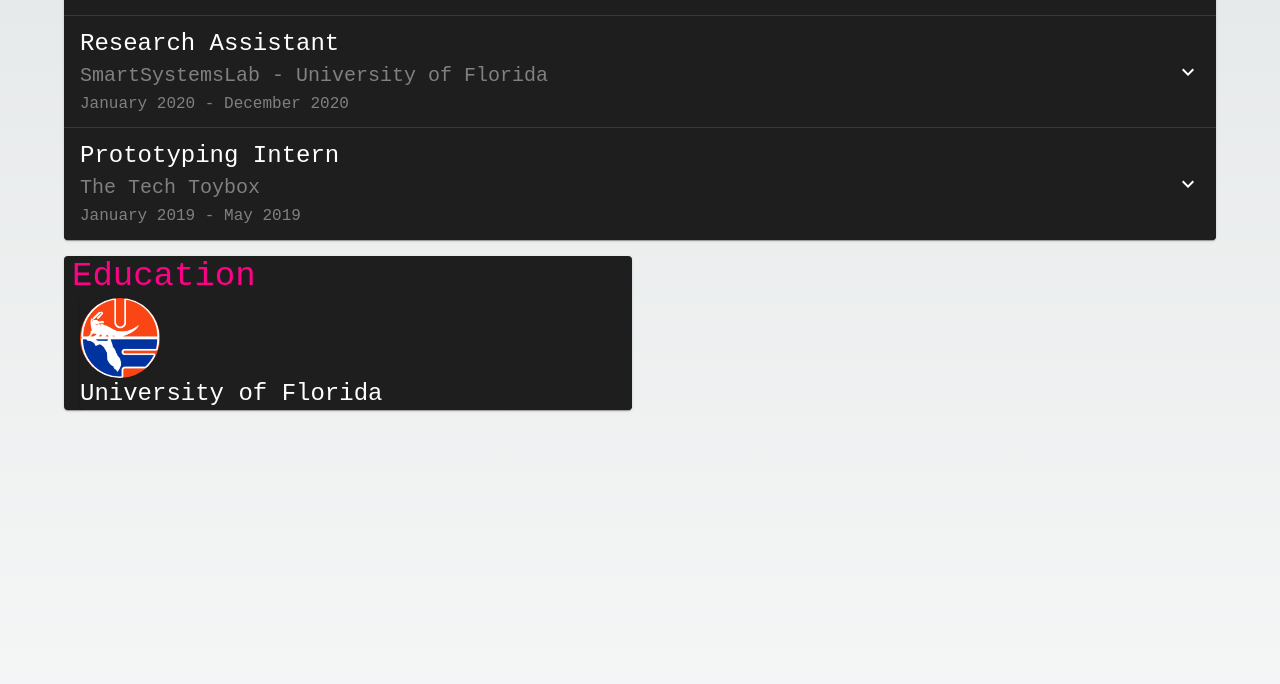
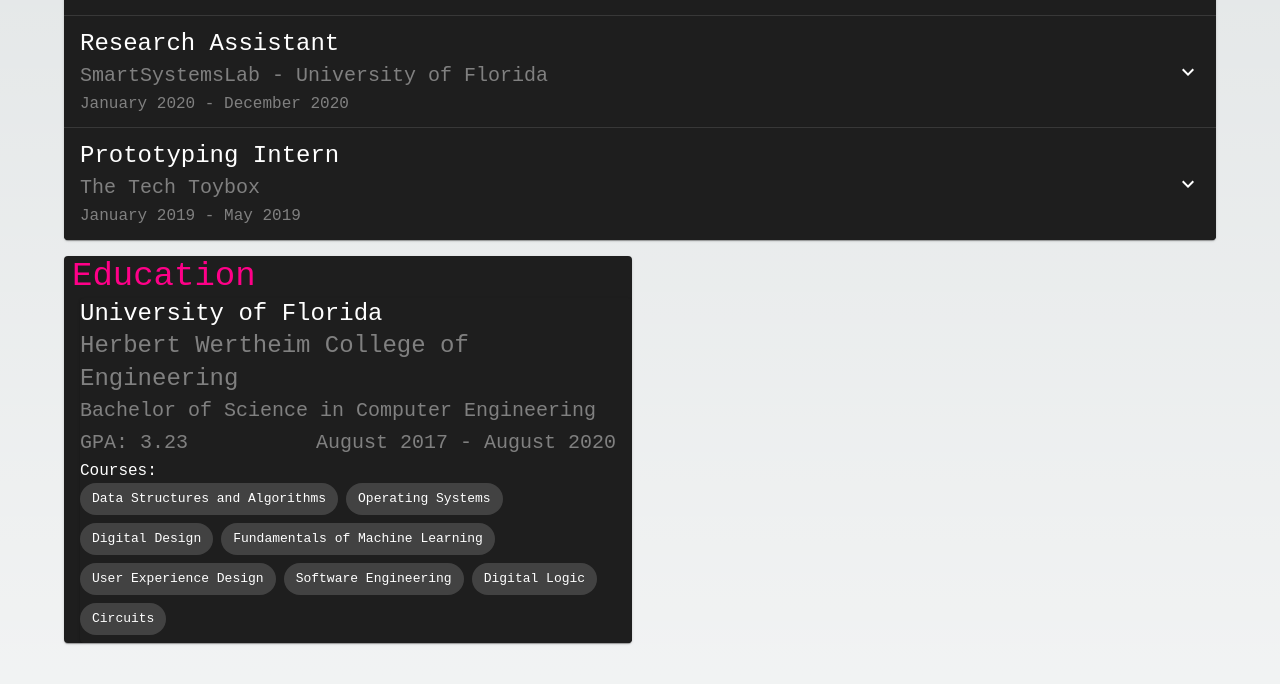
Before and after one commit to vyasa1999/portfolio, a Next.js app: page / in a window 1280 px wide. Shown: the part 858-1542 px from the top of the page. Built offline with nearby package versions, Linux system fonts and the light colour scheme.

Commit message:
Finished schooling component

```diff
--- a/src/components/index/Schooling.tsx
+++ b/src/components/index/Schooling.tsx
@@ -1,7 +1,7 @@
 import { Education } from '@/types/Education';
 import RoundImage from '@/components/common/RoundImage';
 
-import { Card, Typography } from '@mui/material';
+import { Card, Box, Typography, Chip } from '@mui/material';
 
 interface SchoolingProps {
     education: Education[]
@@ -15,11 +15,45 @@ export default function Schooling({ education }: SchoolingProps) {
             </Typography>
             {education.map((school, index) => {
                 return (
-                    <Card key={index} sx={{ml: 2}}>
-                        <RoundImage path={school.imagePath} alt={school.school}/>
-                        <Typography variant={'h5'}>
-                            {school.school}
+                    <Card key={index} sx={{ ml: 2 }}>
+                        <Box sx={{
+                            display: 'flex',
+                            flexDirection: 'row',
+                            flexWrap: 'wrap',
+                            justifyContent: 'flex-start',
+                        }}>
+                            <Typography variant={'h5'} sx={{ mr: 2 }}>
+                                {school.school}
+                            </Typography>
+                            <Typography variant={'h5'} component='span' color='secondary'>
+                                {school.college}
+                            </Typography>
+                        </Box>
+                        <Box sx={{
+                            display: 'flex',
+                            flexDirection: 'row',
+                            flexWrap: 'wrap',
+                            justifyContent: 'space-between',
+                            mr: 2
+                        }}>
+                            <Typography variant={'h6'} color='secondary'>
+                                {school.degree}
+                            </Typography>
+                            <Typography variant={'h6'} color='secondary'>
+                                GPA: {school.gpa}
+                            </Typography>
+                            <Typography variant={'h6'} color='secondary'>
+                                {school.startDate} - {school.endDate}
+                            </Typography>
+                        </Box>
+                        <Typography>
+                            Courses:
                         </Typography>
+                        {school.courses.map((course: string, key: number) => {
+                            return(
+                                <Chip key={key} label={course} sx={{ mr: 1, mb: 1 }} />
+                            )
+                        })}
                     </Card>
                 )
             })}
--- a/src/components/index/work/Work.tsx
+++ b/src/components/index/work/Work.tsx
@@ -36,8 +36,8 @@ export default function Work({ experiences }: WorkProps) {
                                 justifyContent: 'space-between'
                             }}>
                                 <Typography variant={'h5'}>{experience.title}</Typography>
-                                <Typography variant={'h6'} sx={{ color: 'grey' }}>{experience.company}</Typography>
-                                <Typography sx={{ color: 'grey' }}>{experience.startDate} - {experience.endDate}</Typography>
+                                <Typography variant={'h6'} color='secondary'>{experience.company}</Typography>
+                                <Typography color='secondary'>{experience.startDate} - {experience.endDate}</Typography>
                             </Box>
                         </AccordionSummary>
                         <AccordionDetails>
--- a/src/pages/index.tsx
+++ b/src/pages/index.tsx
@@ -28,6 +28,9 @@ const theme = createTheme({
   palette: {
     primary: {
       main: '#ff0088'
+    },
+    secondary: {
+      main: '#808080'
     },
     mode: 'dark'
   }
@@ -130,13 +133,12 @@ const Experiences: Experience[] = [
 ]
 
 const Education: Education[] = [{
-  imagePath: '/uflogo.png',
   school: 'University of Florida',
   college: 'Herbert Wertheim College of Engineering',
   degree: 'Bachelor of Science in Computer Engineering',
   startDate: 'August 2017',
   endDate: 'August 2020',
-  gpa: "3.21",
+  gpa: "3.23",
   courses: ['Data Structures and Algorithms', 'Operating Systems', 'Digital Design', 'Fundamentals of Machine Learning', 'User Experience Design', 'Software Engineering', 'Digital Logic', 'Circuits']
 }];
 export default function Home() {
--- a/src/types/Education.tsx
+++ b/src/types/Education.tsx
@@ -1,5 +1,4 @@
 export type Education = {
-    imagePath: string,
     school: string,
     college: string,
     degree: string,
```
